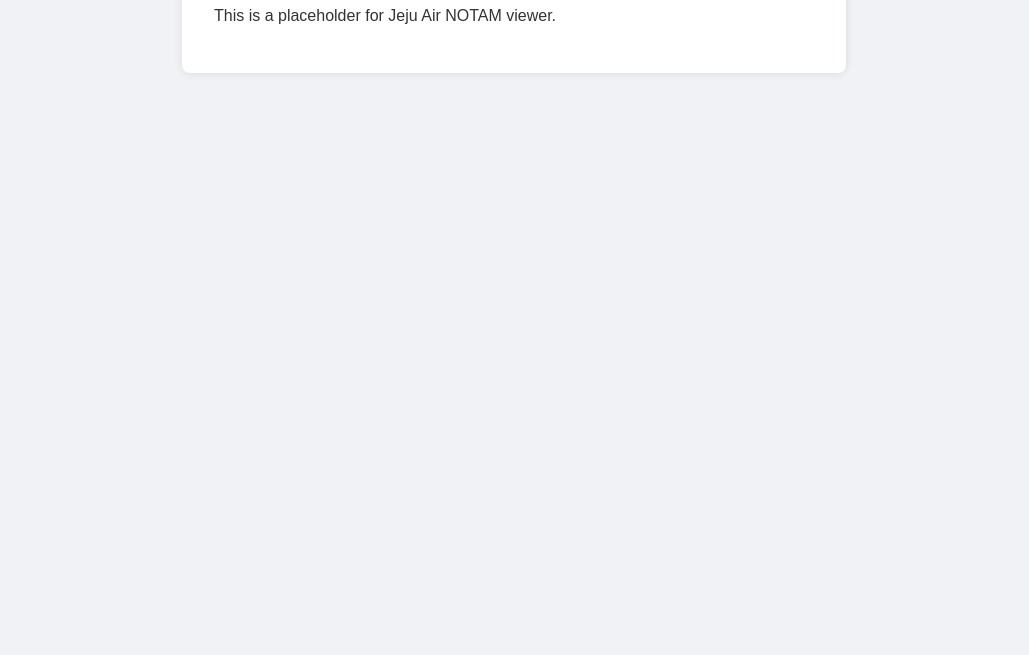
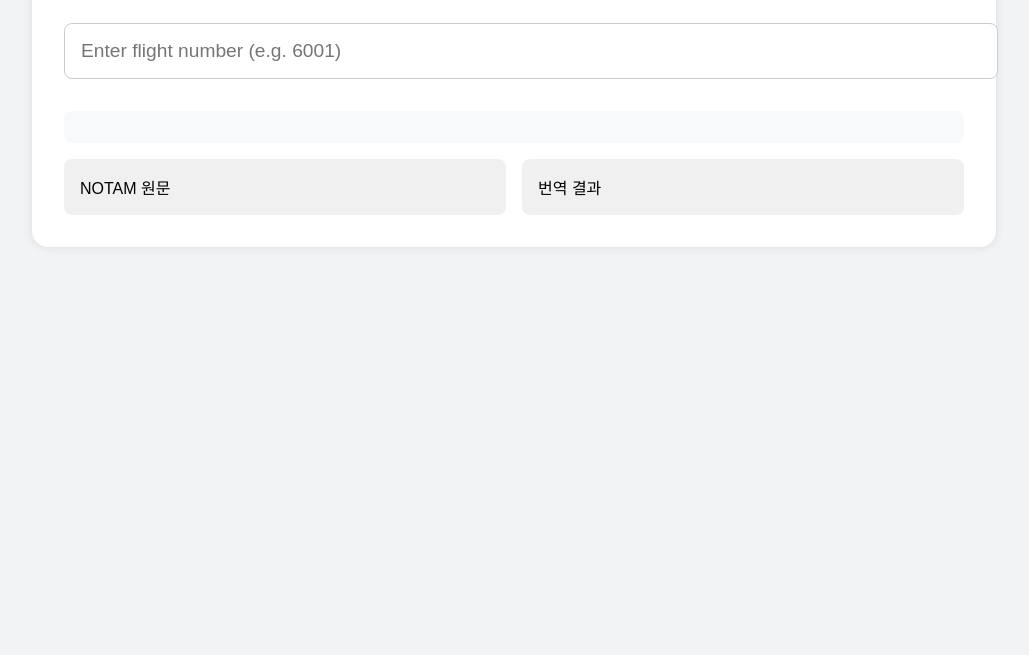
Before and after one commit to chaos815/jejuairnotam, a plain HTML site: page index.html in a window 1280 px wide. Shown: the part 145-800 px from the top of the page, without its empty margins (126-1155 px from the left). Drawn offline with Linux system fonts and the light colour scheme.

Commit message:
Add files via upload

```diff
--- a/index.html
+++ b/index.html
@@ -2,14 +2,92 @@
 <html lang="en">
 <head>
   <meta charset="UTF-8" />
-  <meta name="viewport" content="width=device-width, initial-scale=1.0" />
+  <meta name="viewport" content="width=device-width, initial-scale=1.0"/>
   <title>Jeju Air NOTAM Viewer</title>
-  <link rel="stylesheet" href="style.css" />
+  <style>
+    body {
+      font-family: Arial, sans-serif;
+      padding: 2rem;
+      background: #f1f3f5;
+    }
+    .container {
+      max-width: 900px;
+      margin: auto;
+      background: white;
+      padding: 2rem;
+      border-radius: 1rem;
+      box-shadow: 0 0 10px rgba(0,0,0,0.1);
+    }
+    h1 {
+      text-align: center;
+    }
+    input[type="text"] {
+      width: 100%;
+      padding: 1rem;
+      margin-top: 1rem;
+      font-size: 1.2rem;
+      border: 1px solid #ccc;
+      border-radius: 0.5rem;
+    }
+    .info {
+      margin-top: 2rem;
+      padding: 1rem;
+      background: #f8f9fa;
+      border-radius: 0.5rem;
+    }
+    .notam-box {
+      display: flex;
+      gap: 1rem;
+      margin-top: 1rem;
+    }
+    .notam-col {
+      flex: 1;
+      background: #f0f0f0;
+      padding: 1rem;
+      border-radius: 0.5rem;
+      overflow-wrap: break-word;
+    }
+  </style>
 </head>
 <body>
-  <div id="app">
+  <div class="container">
     <h1>NOTAM Viewer</h1>
-    <p>This is a placeholder for Jeju Air NOTAM viewer.</p>
+    <input type="text" id="flightInput" placeholder="Enter flight number (e.g. 6001)" onkeypress="if(event.key==='Enter') searchFlight()">
+    <div id="flightInfo" class="info"></div>
+    <div class="notam-box">
+      <div class="notam-col" id="notamOriginal">NOTAM 원문</div>
+      <div class="notam-col" id="notamTranslated">번역 결과</div>
+    </div>
   </div>
+
+  <script>
+    const routeMap = {
+      "6001": { dep: "RKSI", arr: "VMMC" },
+      "101": { dep: "RKSS", arr: "RKPC" },
+      "102": { dep: "RKPC", arr: "RKSS" }
+    };
+
+    function searchFlight() {
+      const input = document.getElementById("flightInput").value.trim();
+      const route = routeMap[input];
+      if (!route) {
+        document.getElementById("flightInfo").innerText = "🔍 No matching route found.";
+        return;
+      }
+      document.getElementById("flightInfo").innerHTML = `
+        ✈️ <strong>출발지:</strong> ${route.dep} | <strong>도착지:</strong> ${route.arr}
+      `;
+      document.getElementById("notamOriginal").innerText = "실시간 NOTAM 원문 불러오는 중...";
+      document.getElementById("notamTranslated").innerText = "번역결과 준비 중...";
+
+      // NOTE: 실제 API 연동은 서버에서 진행 필요
+      setTimeout(() => {
+        document.getElementById("notamOriginal").innerText = "A1234/25 NOTAM TEXT EXAMPLE
+ZONES CLOSED DUE TO ACTIVITY";
+        document.getElementById("notamTranslated").innerText = "A1234/25 노탐 예시
+활동으로 인해 구역이 폐쇄되었습니다.";
+      }, 1000);
+    }
+  </script>
 </body>
 </html>
```
